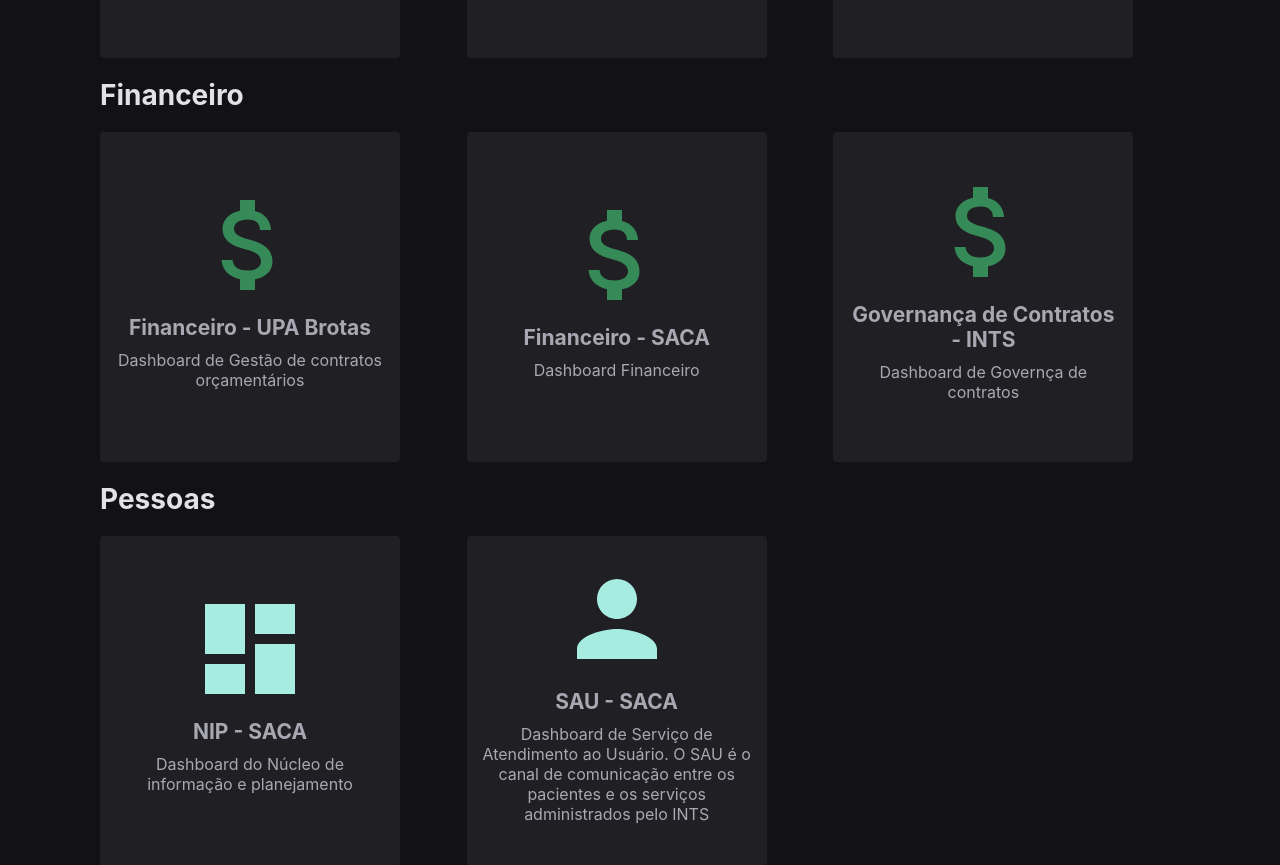
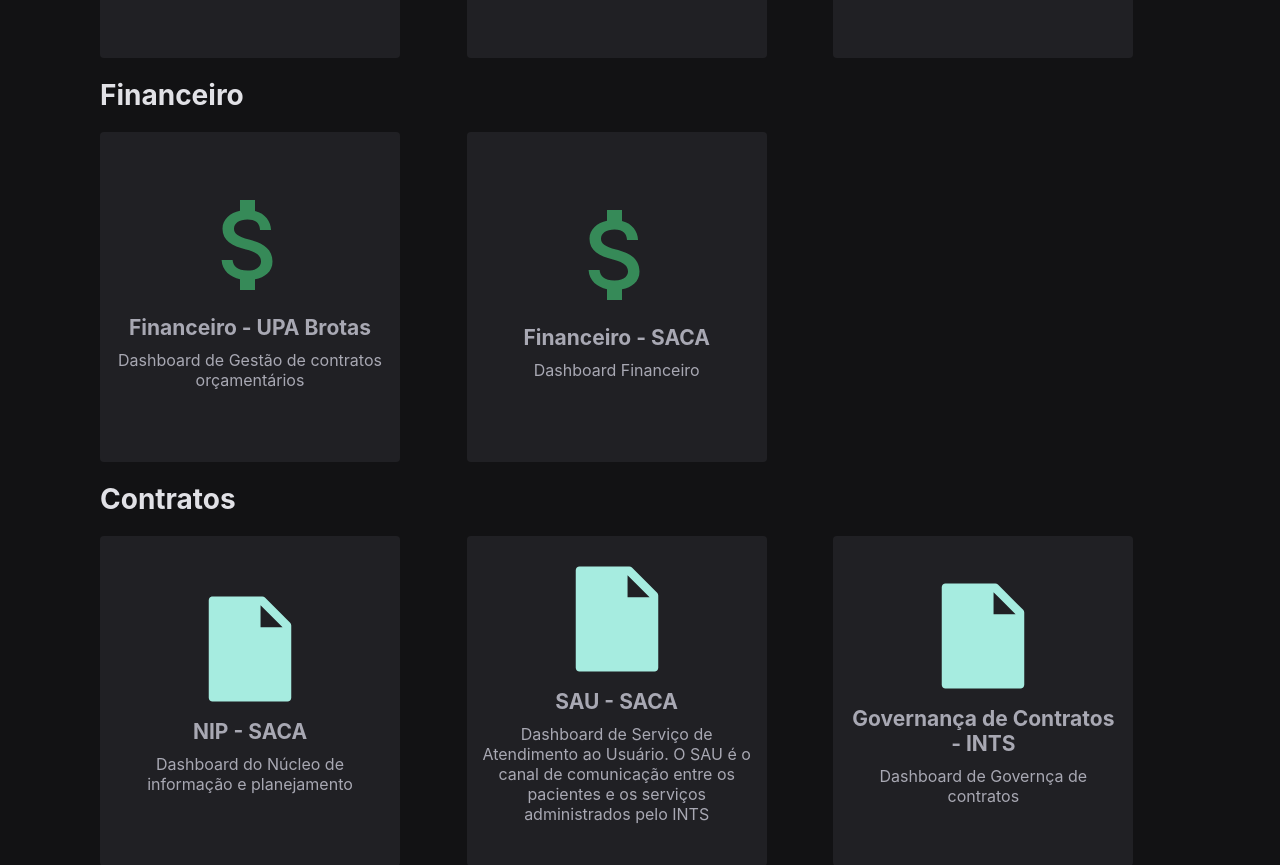
Before and after one commit to lucaslsneves/portal, a React (Create React App) app: page / in a window 1280 px wide. Shown: the part 420-1285 px from the top of the page. Built offline with nearby package versions, Linux system fonts and the light colour scheme.

Commit message:
add contracts section

```diff
--- a/src/App.js
+++ b/src/App.js
@@ -70,15 +70,9 @@ function App() {
             icon="money"
 
           />
-          <Card
-            url="https://app.powerbi.com/groups/ccca8928-7804-4481-bc8d-1b9aba6f4eb4/reports/cd9d42fc-c06f-4b3b-8ea5-3967272bbb9c/ReportSectione114d89fcfdc9056a9fc"
-            title="Governança de Contratos - INTS"
-            description="Dashboard de Governça de contratos"
-            icon="money"
 
-          />
       </CardSection>
-      <h1>Pessoas</h1>
+      <h1>Contratos</h1>
       <CardSection>
 
           <Card
@@ -86,6 +80,7 @@ function App() {
             title="NIP - SACA"
             description="Dashboard do Núcleo de informação e planejamento"
             color="#A6ECE0"
+            icon="file"
           />
 
           <Card
@@ -93,7 +88,15 @@ function App() {
             title="SAU - SACA"
             description="Dashboard de Serviço de Atendimento ao Usuário.
             O SAU é o canal de comunicação entre os pacientes e os serviços administrados pelo INTS"
-            icon="person"
+            icon="file"
+            color="#A6ECE0"
+          />
+
+        <Card
+            url="https://app.powerbi.com/groups/ccca8928-7804-4481-bc8d-1b9aba6f4eb4/reports/cd9d42fc-c06f-4b3b-8ea5-3967272bbb9c/ReportSectione114d89fcfdc9056a9fc"
+            title="Governança de Contratos - INTS"
+            description="Dashboard de Governça de contratos"
+            icon="file"
             color="#A6ECE0"
           />
 
--- a/src/components/Card/index.js
+++ b/src/components/Card/index.js
@@ -5,6 +5,7 @@ import {RiSyringeFill} from 'react-icons/ri';
 
 
 
+import {AiFillFile} from 'react-icons/ai';
 
 import {FaDesktop,FaHospitalAlt} from 'react-icons/fa';
 
@@ -34,6 +35,9 @@ function Card({ url,  title, description, type = 'dashboard',color = "#368a58",i
       case 'hospital':
         Icon = <FaHospitalAlt size={120}/>
         break;
+      case 'file':
+        Icon = <AiFillFile size={120}/>
+        break;
       default:
         break;
     }
```
Also changed, not shown: 1 other file (tests, documents, lock files or other folders).
